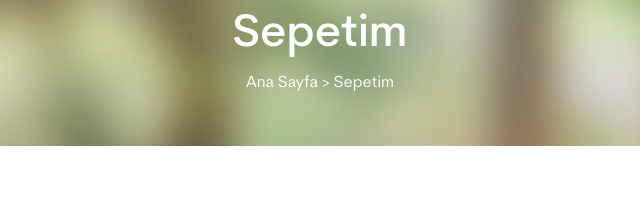
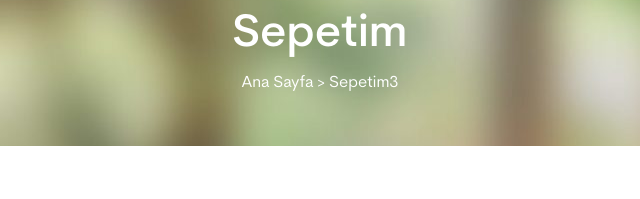
Before and after one commit to efekanefos/hevin-homepage-clone, a plain HTML site: page categoriesPages/cartFiles/cart.html in a window 1280 px wide. Shown: the part 244-443 px from the top of the page, 320-960 px from the left. Drawn offline with Linux system fonts and the light colour scheme.

Commit message:
Update cart.html

```diff
--- a/categoriesPages/cartFiles/cart.html
+++ b/categoriesPages/cartFiles/cart.html
@@ -157,7 +157,7 @@
       <section class="banner">
         <div class="banner__content">
           <h1 class="banner__title">Sepetim</h1>
-          <h4 class="banner__subTitle">Ana Sayfa > Sepetim</h4>
+          <h4 class="banner__subTitle">Ana Sayfa > Sepetim3</h4>
         </div>
       </section>
 
```
